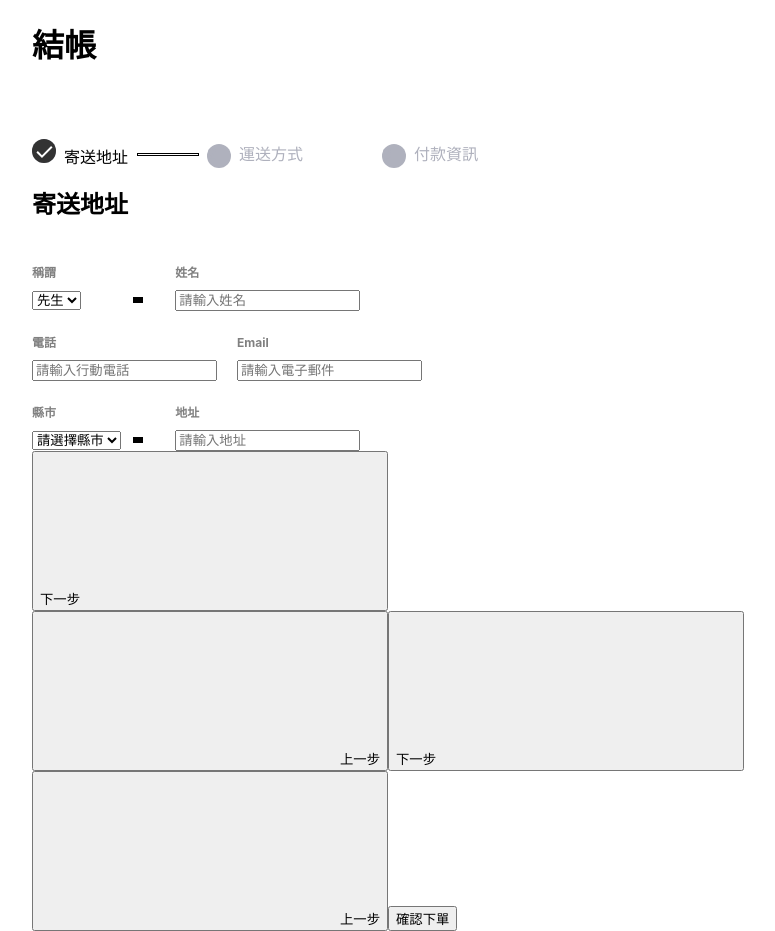
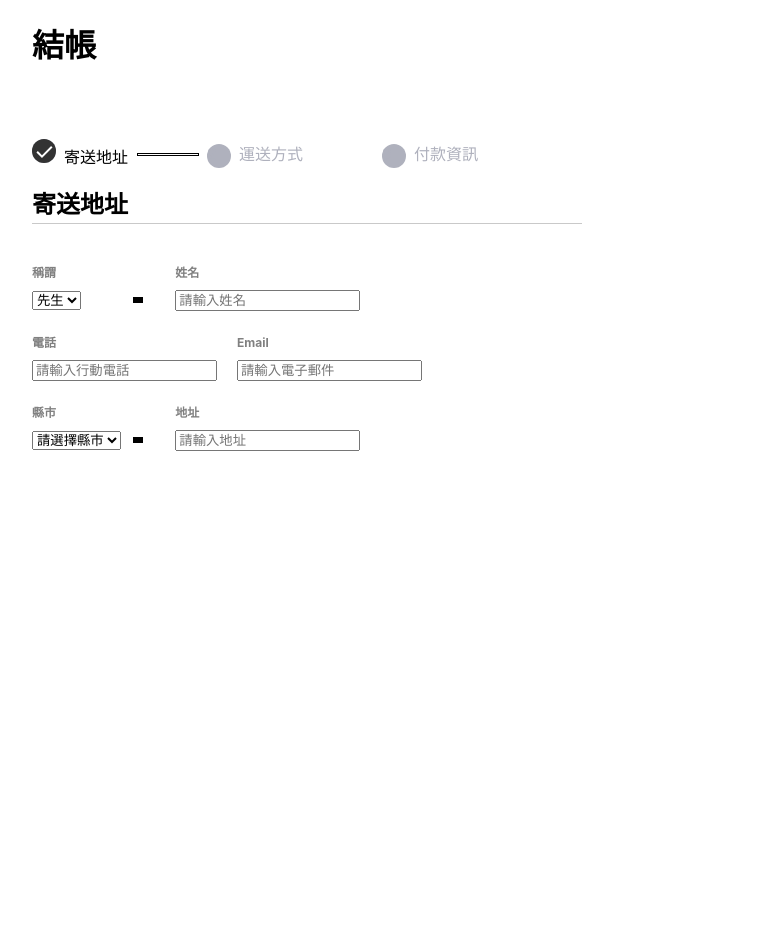
Before and after one commit to thAilurus/Alpha-shop, a React (Create React App) app: page / in a window 1280 px wide. Shown: the whole page, without its empty margins (58-833 px from the left). After the commit the page ends 800 px from the top, so only its background shows below. Built offline with nearby package versions, Linux system fonts and the light colour scheme.

Commit message:
Add basic CSS styles in ProgressControl.jsx

```diff
--- a/src/components/register/ProgressControl/ProgressControl.jsx
+++ b/src/components/register/ProgressControl/ProgressControl.jsx
@@ -10,43 +10,46 @@ import { ReactComponent as LeftArrow } from '../../../icons/left-arrow.svg'
 export function ProgressControl () {
   return (
     <>
-      <section class="progress-control-container col col-lg-6 col-sm-12">
+    {/* 只先刻出第一步畫面: 只有下一步按鈕 */}
+      <section className={styles.progressControlContainer}>
 
-        <section class="button-group col col-12" data-phase="address">
-          <button class="next">
+        <section className={styles.buttonGroup} data-phase="address">
+          <button className={styles.next}>
             下一步
             <svg class="cursor-point">
-              {/*<use xlink:href="#svg-icon-right-arrow"></use>*/}
+              <RightArrow className={styles.cursorPoint}/>
             </svg>
           </button>
         </section>
 
+        {/*
         <section class="button-group col col-12" data-phase="shipping">
           <button class="prev">
             <svg class="cursor-point">
-              {/*<use xlink:href="#svg-icon-left-arrow"></use>*/}
+
             </svg>
             上一步
           </button>
           <button class="next">
             下一步
             <svg class="cursor-point">
-              {/*<use xlink:href="#svg-icon-right-arrow"></use>*/}
+
             </svg>
           </button>
-        </section>
+        </section> */}
 
+        {/*
         <section class="button-group col col-12" data-phase="credit-card">
           <button class="prev">
             <svg class="cursor-point">
-              {/*<use xlink:href="#svg-icon-left-arrow"></use>*/}
+
             </svg>
             上一步
           </button>
           <button class="next">
             確認下單
           </button>
-        </section>
+      </section> */}
 
       </section>
     </>
--- a/src/components/register/ProgressControl/ProgressControl.module.scss
+++ b/src/components/register/ProgressControl/ProgressControl.module.scss
@@ -0,0 +1,43 @@
+.progressControlContainer {
+  position: absolute;
+  bottom: 33.5%;
+  width: 50%;
+  padding-top: 10px;
+  border-top: 1px solid #c9c9c9;
+
+  .buttonGroup {
+    display: flex;
+    margin-top: 20px;
+
+    .next {
+      display: flex;
+      align-items: center;
+      justify-content: center;
+      width: 174px;
+      height: 46px;
+      font-size: 14px;
+      font-weight: 500;
+      line-height: 17px;
+      border: 0px solid;
+      border-radius: 1em;
+      background: var(--pink);
+      color: #ffffff;
+      margin-left: auto;
+    }
+    .prev {
+      display: flex;
+      align-items: center;
+      justify-content: center;
+      border: 0px solid;
+      border-radius: 1em;
+      background-color: transparent;
+      line-height: 20px;
+      font-weight: 400;
+      color: #000000;
+    }
+  }
+}
+
+.cursorPoint {
+  cursor: pointer;
+}
```
